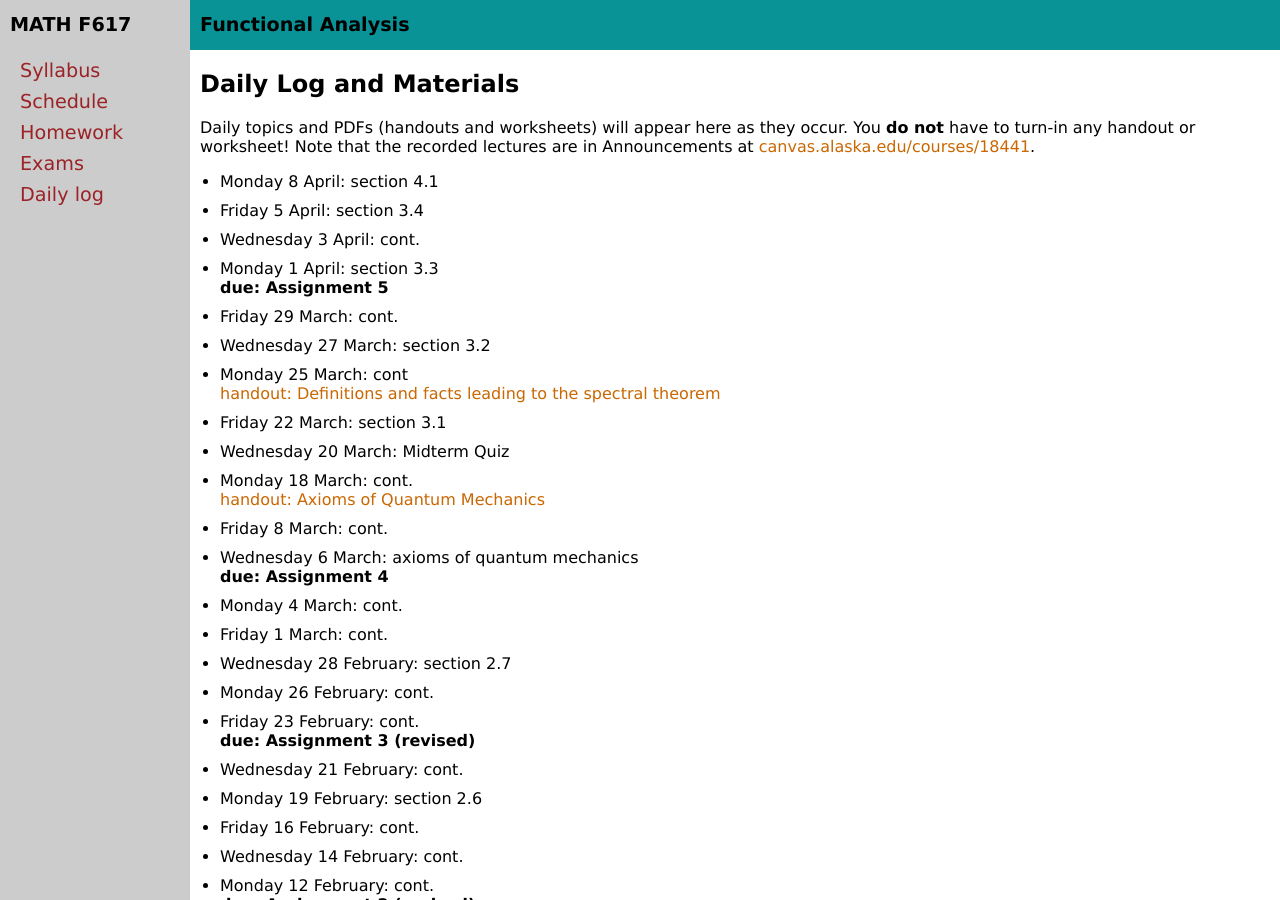
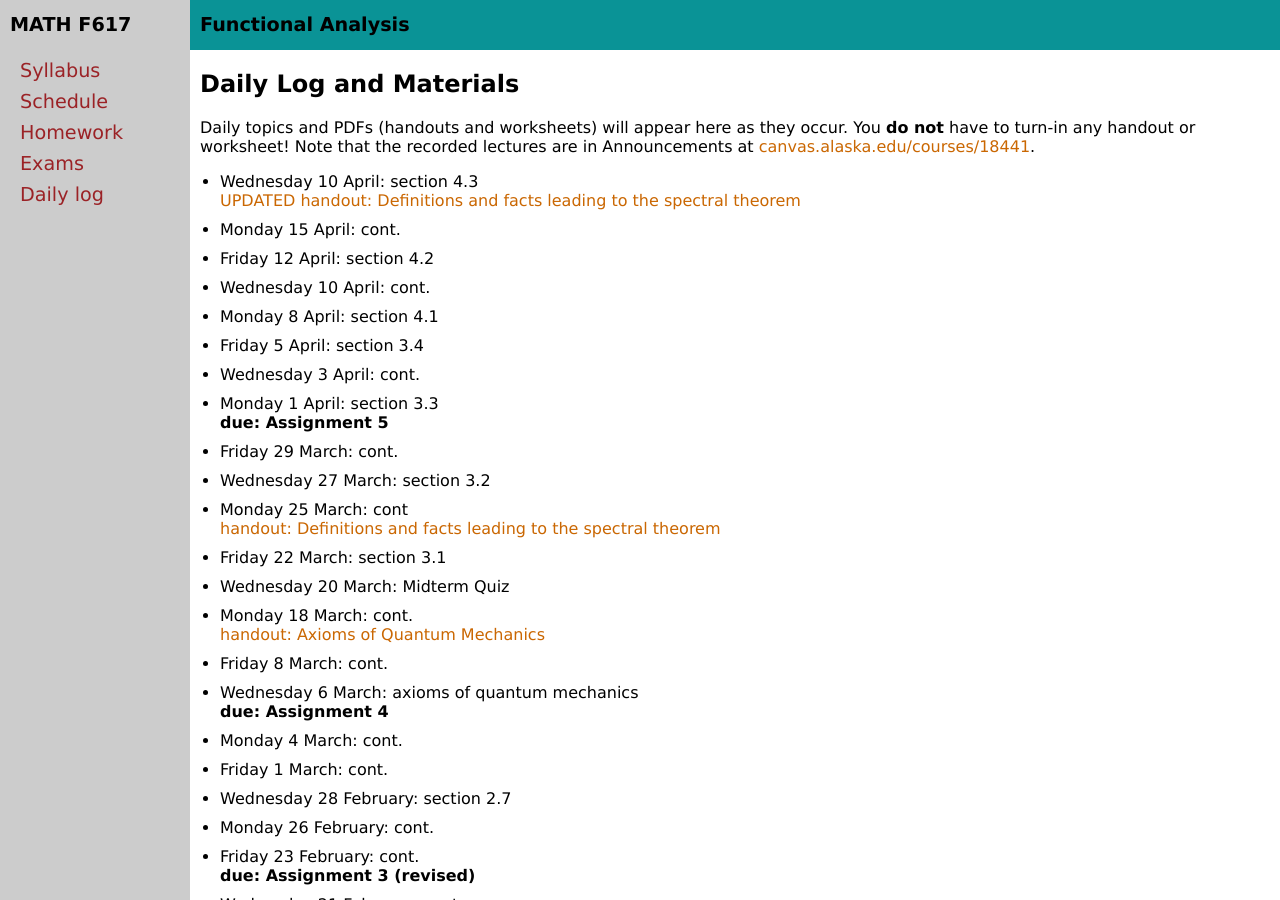
Before and after one commit to bueler/numerical, a Jekyll site: the page built from daily.md, in a window 1280 px wide and 900 px high. Built offline with Jekyll 4.4.1, drawn with Linux system fonts in a browser that asks for light colours.

Commit message:
way behind on daily log

```diff
--- a/_data/daily.yml
+++ b/_data/daily.yml
@@ -1,6 +1,16 @@
 semester: Spring 2024
 home: assets/handouts
 daily:
+- name: Wednesday 10 April
+  description: section 4.3
+  handout: tospectralthm.pdf
+  handoutname: "UPDATED handout: Definitions and facts leading to the spectral theorem"
+- name: Monday 15 April
+  description: cont.
+- name: Friday 12 April
+  description: section 4.2
+- name: Wednesday 10 April
+  description: cont.
 - name: Monday 8 April
   description: section 4.1
 - name: Friday 5 April
```
